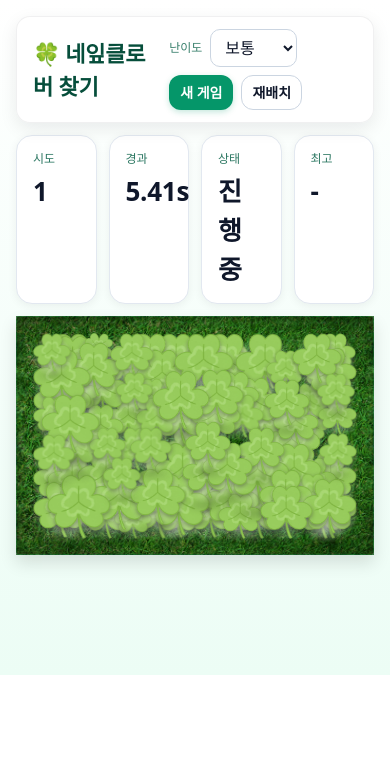
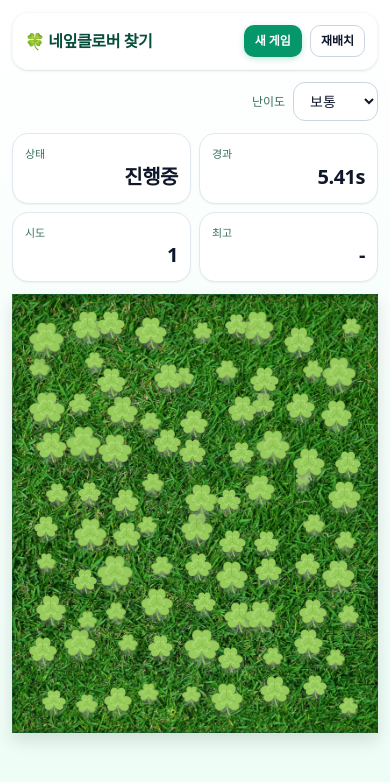
Before and after one commit to SeongYunHong/clover-game, a React (Vite) app: page / in a window 390 px wide. Shown: the top 782 px of the page. Built offline with nearby package versions, Linux system fonts and the light colour scheme.

Commit message:
반응형 추가 및 ui 개선

```diff
--- a/src/FourLeafCloverGame.jsx
+++ b/src/FourLeafCloverGame.jsx
@@ -2,21 +2,20 @@ import React, { useEffect, useRef, useState } from "react";
 import { createPortal } from "react-dom";
 
 /**
- * 🍀 Four-Leaf Clover Hunt — final polish
- * - Modal: body 포털 + 강제 배경(#clover-modal-card)으로 투명 문제 완전 차단
- * - Buttons: color/variant 지원 컴포넌트로 교체(emerald/sky/amber/rose/slate)
+ * 🍀 Four-Leaf Clover Hunt — fixed & responsive (Tailwind v3.4.17)
+ * - Fix: responsive size now uses board width (no window dependency in hot paths)
+ * - Fix: buttons wired (start / reshuffle) and compact on one row
+ * - Added small button styling token (data-size="xs")
+ * - Kept clean, self-contained CSS for .btn theme
  */
 
 // ---------- Config ----------
 const CONFIG = {
   padding: 16,
-  minSize: 36,
-  maxSize: 64,
   amount: { easy: 45, normal: 90, hard: 150, insane: 240 },
 };
 
 // ---------- Utils ----------
-const rand = (min, max) => Math.random() * (max - min) + min;
 const shuffle = (arr) => {
   const a = [...arr];
   for (let i = a.length - 1; i > 0; i--) {
@@ -40,6 +39,14 @@ function useMeasure() {
     return () => o.disconnect();
   }, []);
   return [ref, r];
+}
+
+// Choose clover size range based on **board width** for true responsiveness
+function sizeRangeByWidth(w) {
+  if (!w || w < 480) return [18, 36];      // phones
+  if (w < 768)        return [24, 48];      // small tablets
+  if (w < 1280)       return [28, 56];      // laptops
+  return [32, 64];                          // desktops/ultrawide
 }
 
 // ---------- Visual atoms ----------
@@ -74,61 +81,29 @@ function LightHalo({ w }) {
 }
 
 // ---------- Buttons ----------
-function Button({
-  children,
-  onClick,
-  color = "emerald",     // emerald | sky | amber | rose | slate
-  variant = "solid",     // solid | soft | outline | ghost
-  size = "md",           // sm | md | lg
-  className = "",
-}) {
-  const base =
-    "btn"; // 실제 스타일은 아래 <style>에 정의. 여기 className은 스코프 키만 역할.
-
-  // data-attribute로 테마 전달 (CSS에서 처리)
+function Button({ children, onClick, color = "emerald", variant = "solid", size = "xs", className = "" }) {
   return (
     <button
       onClick={onClick}
       data-color={color}
       data-variant={variant}
       data-size={size}
-      className={`${base} ${className}`}
+      className={`btn ${className}`}
     >
       {children}
     </button>
   );
 }
 
-
-// ---------- Stat Card ----------
-function StatCard({ title, value, hint }) {
-  return (
-    <div className="rounded-2xl bg-white border border-emerald-100 shadow-sm p-4 flex flex-col gap-2">
-      <div className="text-sm text-emerald-900/80">{title}</div>
-      <div className="text-3xl font-extrabold tracking-tight text-gray-900 tabular-nums">{value}</div>
-      {hint && <div className="text-[12px] text-gray-500">{hint}</div>}
-    </div>
-  );
-}
-
-// ---------- Portal Modal (강제 배경 규칙 포함) ----------
+// ---------- Portal Modal ----------
 function ModalAt({ open, anchor, children }) {
   if (!open) return null;
-
   const cx = anchor?.cx ?? window.innerWidth / 2;
   const cy = anchor?.cy ?? window.innerHeight / 2;
-
   return createPortal(
-    <div
-      id="clover-modal-root"
-      style={{ position: "fixed", inset: 0, zIndex: 2147483646, pointerEvents: "auto" }}
-    >
-      <div
-        style={{ position: "absolute", inset: 0, backgroundColor: "rgba(0,0,0,0.45)", backdropFilter: "blur(4px)" }}
-      />
-      <div
-        style={{ position: "absolute", left: cx, top: cy, transform: "translate(-50%, -50%)", zIndex: 2147483647 }}
-      >
+    <div id="clover-modal-root" style={{ position: "fixed", inset: 0, zIndex: 2147483646 }}>
+      <div style={{ position: "absolute", inset: 0, backgroundColor: "rgba(0,0,0,0.45)", backdropFilter: "blur(4px)" }} />
+      <div style={{ position: "absolute", left: cx, top: cy, transform: "translate(-50%, -50%)", zIndex: 2147483647 }}>
         {children}
       </div>
       <style>{`
@@ -186,45 +161,76 @@ export default function FourLeafCloverGame() {
 
   useEffect(() => {
     if (rect.width <= 0 || rect.height <= 0) return;
-    const pad = CONFIG.padding; const w = Math.max(0, rect.width - pad * 2); const h = Math.max(0, rect.height - pad * 2);
-    const cols = Math.ceil(Math.sqrt(count * (w / h))); const rows = Math.ceil(count / cols);
+    const pad = CONFIG.padding;
+    const w = Math.max(0, rect.width - pad * 2);
+    const h = Math.max(0, rect.height - pad * 2);
+
+    const cols = Math.ceil(Math.sqrt(count * (w / h)));
+    const rows = Math.ceil(count / cols);
     const cellW = w / cols, cellH = h / rows;
-    const cells = []; for (let r = 0; r < rows; r++) for (let c = 0; c < cols; c++) cells.push({ r, c });
+
+    const [minSize, maxSize] = sizeRangeByWidth(rect.width);
+
+    const cells = [];
+    for (let r = 0; r < rows; r++) for (let c = 0; c < cols; c++) cells.push({ r, c });
     const chosen = shuffle(cells).slice(0, count);
     const next = chosen.map((cell, i) => {
-      const size = Math.random() * (CONFIG.maxSize - CONFIG.minSize) + CONFIG.minSize;
-      const x0 = pad + cell.c * cellW; const y0 = pad + cell.r * cellH;
+      const size = Math.random() * (maxSize - minSize) + minSize;
+      const x0 = pad + cell.c * cellW;
+      const y0 = pad + cell.r * cellH;
       const x = Math.min(Math.max(x0 + Math.random() * (cellW * 0.6) + cellW * 0.2 - size / 2, pad), rect.width - pad - size);
       const y = Math.min(Math.max(y0 + Math.random() * (cellH * 0.6) + cellH * 0.2 - size / 2, pad), rect.height - pad - size);
-      return { id: i, x, y, size, isFour: false, rot: (Math.random() * 24) - 12 };
+      return { id: i, x, y, size, isFour: false, rot: Math.random() * 24 - 12 };
     });
-    const tIdx = Math.floor(Math.random() * next.length); next[tIdx].isFour = true; setTargetId(next[tIdx].id); setItems(next);
+    const tIdx = Math.floor(Math.random() * next.length);
+    next[tIdx].isFour = true;
+    setTargetId(next[tIdx].id);
+    setItems(next);
   }, [rect.width, rect.height, round, count]);
 
-  useEffect(() => { if (status === "idle" && rect.width > 0 && rect.height > 0) start(); }, [rect.width, rect.height]);
+  useEffect(() => {
+    if (status === "idle" && rect.width > 0 && rect.height > 0) start();
+  }, [rect.width, rect.height]);
 
-  function start() { setStatus("playing"); setStartAt(Date.now()); setElapsedMs(0); setRound((r) => r + 1); }
+  function start() {
+    setStatus("playing");
+    setStartAt(Date.now());
+    setElapsedMs(0);
+    setRound((r) => r + 1);
+  }
   function reshuffle() { setRound((r) => r + 1); }
   const ms = (n = 0) => (n / 1000).toFixed(2) + "s";
 
   function clickClover(it) {
-    if (status === "idle") start(); if (status !== "playing") return;
-    if (it.id === targetId) { const spent = Date.now() - startAt; setElapsedMs(spent); setStatus("success"); setBestMs((b) => (b == null ? spent : Math.min(b, spent))); }
-    else { setShakeKey(Date.now()); }
+    if (status === "idle") start();
+    if (status !== "playing") return;
+    if (it.id === targetId) {
+      const spent = Date.now() - startAt;
+      setElapsedMs(spent);
+      setStatus("success");
+      setBestMs((b) => (b == null ? spent : Math.min(b, spent)));
+    } else {
+      setShakeKey(Date.now());
+    }
   }
 
   return (
-    <div className="min-h-[80vh] w-full flex items-start justify-center p-4 sm:p-6 bg-gradient-to-b from-white to-emerald-50">
-      <div className="w-full max-w-6xl">
-        {/* Header */}
-          <div className="clover-ui">
-  {/* 헤더/툴바 */}
-  <div className="toolbar">
-    <h1 className="title">🍀 네잎클로버 찾기</h1>
-    <div className="controls">
-      <label className="label">난이도</label>
+    <div className="h-screen w-full flex items-start justify-center px-3 sm:px-4 md:px-6 pt-3 sm:pt-4 md:pt-6 pb-0 bg-gradient-to-b from-white to-emerald-50 overflow-hidden">
+      <div className="w-full max-w-[120rem] mx-auto space-y-3 sm:space-y-4">
+        {/* Toolbar */}
+        <div className="flex items-center justify-between gap-3 rounded-2xl border border-slate-100/70 bg-white/85 backdrop-saturate-[1.3] backdrop-blur-md shadow p-3 sm:p-4">
+          <h1 className="m-0 flex items-center gap-2 text-emerald-900 font-extrabold text-base sm:text-xl tracking-tight">🍀 네잎클로버 찾기</h1>
+          <div className="flex items-center gap-2">
+            <Button color="emerald" variant="solid" size="xs" className="h-8 px-3 text-xs whitespace-nowrap" onClick={start}>새 게임</Button>
+            <Button color="slate" variant="outline" size="xs" className="h-8 px-3 text-xs whitespace-nowrap" onClick={reshuffle}>재배치</Button>
+          </div>
+        </div>
+
+        {/* Controls */}
+        <div className="flex justify-end items-center gap-2">
+          <label className="text-[12px] sm:text-sm text-emerald-900/80">난이도</label>
           <select
-        className="select"
+            className="min-h-9 sm:min-h-10 px-3 py-2 rounded-xl border border-slate-300 bg-white text-slate-900 text-sm sm:text-base"
             value={difficulty}
             onChange={(e) => setDifficulty(e.target.value)}
           >
@@ -233,32 +239,41 @@ export default function FourLeafCloverGame() {
             <option value="hard">어려움</option>
             <option value="insane">극악</option>
           </select>
+        </div>
 
-      <Button color="emerald" variant="solid" size="sm" onClick={start}>새 게임</Button>
-      <Button color="slate"   variant="outline" size="sm" onClick={reshuffle}>재배치</Button>
+        {/* Stats */}
+        <div className="grid grid-cols-2 sm:grid-cols-4 gap-2 sm:gap-3" role="group" aria-label="게임 통계" >
+          <div className="bg-white border border-slate-200 rounded-2xl shadow-sm p-3 sm:p-4">
+            <div className="text-[11px] sm:text-xs text-emerald-900/80">상태</div>
+            <div className="text-xl sm:text-2xl lg:text-3xl font-extrabold tracking-tight text-slate-900 tabular-nums text-right">{status === "playing" ? "진행중" : status === "success" ? "성공" : "대기"}</div>
+          </div>
+          <div className="bg-white border border-slate-200 rounded-2xl shadow-sm p-3 sm:p-4">
+            <div className="text-[11px] sm:text-xs text-emerald-900/80">경과</div>
+            <div className="text-xl sm:text-2xl lg:text-3xl font-extrabold tracking-tight text-slate-900 tabular-nums text-right">{ms(elapsedMs)}</div>
+          </div>
+          <div className="bg-white border border-slate-200 rounded-2xl shadow-sm p-3 sm:p-4">
+            <div className="text-[11px] sm:text-xs text-emerald-900/80">시도</div>
+            <div className="text-xl sm:text-2xl lg:text-3xl font-extrabold tracking-tight text-slate-900 tabular-nums text-right">{round}</div>
+          </div>
+          <div className="bg-white border border-slate-200 rounded-2xl shadow-sm p-3 sm:p-4">
+            <div className="text-[11px] sm:text-xs text-emerald-900/80">최고</div>
+            <div className="text-xl sm:text-2xl lg:text-3xl font-extrabold tracking-tight text-slate-900 tabular-nums text-right">{bestMs == null ? "-" : ms(bestMs)}</div>
           </div>
         </div>
-
-  {/* 통계 카드 */}
-  <div className="stats">
-    <div className="card hide-sm"><div className="card-title">시도</div><div className="card-value">{round}</div></div>
-    <div className="card"><div className="card-title">경과</div><div className="card-value">{ms(elapsedMs)}</div></div>
-    <div className="card"><div className="card-title">상태</div><div className="card-value">{status==='playing'?'진행중':status==='success'?'성공':'대기'}</div></div>
-    <div className="card"><div className="card-title">최고</div><div className="card-value">{bestMs==null?'-':ms(bestMs)}</div></div>
-  </div>
-</div>
-
 
         {/* Board */}
         <div
           ref={boardRef}
           role="application"
           aria-label="네잎클로버 보드"
-          className="relative w-full aspect-[3/2] overflow-hidden select-none border border-emerald-900/40 shadow-[inset_0_2px_10px_rgba(0,0,0,0.35),0_8px_16px_rgba(0,0,0,0.12)]"
+          className="relative w-full overflow-hidden select-none border border-emerald-900/40 shadow-[inset_0_2px_10px_rgba(0,0,0,0.35),0_8px_16px_rgba(0,0,0,0.12)] aspect-[5/6] sm:aspect-[3/2] md:aspect-[16/9] xl:aspect-[21/9]"
           style={{ backgroundImage: `url(${grassUrl})`, backgroundSize: "cover", backgroundPosition: "center" }}
         >
-          <div className="pointer-events-none absolute inset-0" style={{ background: "radial-gradient(ellipse at center, rgba(0,0,0,0) 55%, rgba(0,0,0,0.35) 100%)" }} />
-          <div key={shakeKey} className="absolute inset-0" style={{ animation: shakeKey ? "clover-shake 160ms ease-in-out" : undefined }} aria-hidden />
+          <div
+            key={shakeKey}
+            className="absolute inset-0 motion-safe:animate-[clover-shake_160ms_ease-in-out]"
+            aria-hidden
+          />
 
           {items.map((it) => (
             <div key={it.id} className="absolute" style={{ left: it.x, top: it.y }}>
@@ -266,10 +281,17 @@ export default function FourLeafCloverGame() {
               <GroundShadow w={it.size} />
               <button
                 onClick={() => clickClover(it)}
-                className="group relative outline-none focus-visible:ring-2 focus-visible:ring-emerald-300 rounded-xl active:scale-95 bg-transparent border-0 p-0 appearance-none cursor-pointer"
+                className="group relative outline-none focus-visible:ring-2 focus-visible:ring-emerald-300 rounded-xl active:scale-95 bg-transparent border-0 p-0 appearance-none cursor-pointer touch-manipulation"
                 aria-label={it.isFour ? "네잎 클로버" : "세잎 클로버"}
               >
-                <img src={it.isFour ? fourUrl : threeUrl} alt="clover" width={it.size} height={it.size} className="pointer-events-none select-none transform transition-transform duration-150 will-change-transform group-hover:scale-110 group-hover:-rotate-2" style={{ filter: "drop-shadow(0 2px 2px rgba(0,0,0,0.35))", imageRendering: "auto" }} />
+                <img
+                  src={it.isFour ? fourUrl : threeUrl}
+                  alt="clover"
+                  width={it.size}
+                  height={it.size}
+                  className="pointer-events-none select-none transform transition-transform duration-150 will-change-transform group-hover:scale-110 group-hover:-rotate-2"
+                  style={{ filter: "drop-shadow(0 2px 2px rgba(0,0,0,0.35))", imageRendering: "auto" }}
+                />
                 <span className="pointer-events-none absolute inset-0 rounded-xl ring-2 ring-emerald-300/0 group-hover:ring-emerald-300/70 transition" />
               </button>
             </div>
@@ -278,82 +300,37 @@ export default function FourLeafCloverGame() {
 
         {/* Success Modal (board center) */}
         <ModalAt open={status === "success"} anchor={anchor}>
-          <div id="clover-modal-card" style={{ width: "min(85vw, 360px)", padding: 24, textAlign: "center", position: "relative", isolation: "isolate", opacity: 1 }}>
-            <div style={{ color: "#047857", fontSize: 12, marginBottom: 8 }}>기록</div>
-            <div style={{ color: "#065f46", fontWeight: 800, fontSize: 28, margin: "8px 0 16px" }}>{ms(elapsedMs)}</div>
-            <div style={{ display: "flex", justifyContent: "center", gap: 8 }}>
-              <Button color="emerald" variant="solid" onClick={start}>다시 도전</Button>
-              <Button color="slate" variant="soft" onClick={() => setStatus("idle")}>닫기</Button>
+          <div id="clover-modal-card" className="relative isolate opacity-100" style={{ width: "min(92vw, 380px)", padding: 20, textAlign: "center" }}>
+            <div className="text-emerald-700 text-xs mb-2">기록</div>
+            <div className="text-emerald-800 font-extrabold text-2xl sm:text-3xl my-2">{ms(elapsedMs)}</div>
+            <div className="flex justify-center gap-2 sm:gap-3 mt-2">
+              <Button color="emerald" variant="solid" className="min-h-10 px-4 text-sm" onClick={start}>다시 도전</Button>
+              <Button color="slate" variant="soft" className="min-h-10 px-4 text-sm" onClick={() => setStatus("idle")}>닫기</Button>
             </div>
           </div>
         </ModalAt>
 
+        {/* Keyframes + Button theme */}
         <style>{`
           @keyframes clover-shake {0%{transform:translate3d(0,0,0)}25%{transform:translate3d(-4px,0,0)}50%{transform:translate3d(4px,0,0)}75%{transform:translate3d(-3px,0,0)}100%{transform:translate3d(0,0,0)}}
-        `}</style>
 
-        <style>{`
-/* ---- 스코프: 상단 UI 전용 (Tailwind 없이도 동작) ---- */
-.clover-ui { margin-bottom: 12px; }
-.clover-ui .toolbar{
-  display:flex; justify-content:space-between; align-items:center; gap:12px;
-  padding:12px 16px; border-radius:14px; background:rgba(255,255,255,.85);
-  backdrop-filter:saturate(130%) blur(6px);
-  border:1px solid rgba(2,6,23,.06); box-shadow:0 6px 18px rgba(2,6,23,.08);
-}
-.clover-ui .title{margin:0;display:flex;align-items:center;gap:8px;color:#064e3b;font-weight:800;font-size:22px;letter-spacing:-.01em}
-.clover-ui .controls{display:flex;align-items:center;gap:8px;flex-wrap:wrap}
-.clover-ui .label{font-size:12px;color:#065f46;opacity:.8}
-.clover-ui .select{
-  appearance:auto; padding:6px 10px; border-radius:10px; background:#fff;
-  border:1px solid #cbd5e1; color:#0f172a;
-}
-.clover-ui .stats{
-  display:grid; grid-template-columns:repeat(4,minmax(0,1fr)); gap:12px; margin-top:12px;
-}
-.clover-ui .card{
-  background:#fff; border:1px solid #e2e8f0; border-radius:16px;
-  box-shadow:0 2px 10px rgba(2,6,23,.06); padding:14px 16px;
-}
-.clover-ui .card-title{font-size:12px;color:#065f46;opacity:.85;margin-bottom:4px}
-.clover-ui .card-value{font-size:26px;font-weight:900;color:#0f172a;letter-spacing:-.01em}
-.clover-ui .card-value.small{font-size:14px;font-weight:700;color:#134e4a}
-
-/* ---- 버튼 테마 (data-* 속성으로 제어) ---- */
-.btn{
-  border-radius:12px; padding:8px 12px; font-weight:700; cursor:pointer;
-  transition:transform .12s ease, box-shadow .2s ease, background .2s ease, color .2s ease, border .2s ease;
-  border:1px solid transparent; user-select:none;
-}
+          .btn{ border-radius:12px; padding:8px 12px; font-weight:700; cursor:pointer; transition:transform .12s ease, box-shadow .2s ease, background .2s ease, color .2s ease, border .2s ease; border:1px solid transparent; user-select:none; }
           .btn:active{ transform:scale(.96); }
-
-/* size */
-.btn[data-size="sm"]{ padding:6px 10px; font-size:14px; }
-.btn[data-size="lg"]{ padding:10px 14px; font-size:17px; }
+          .btn[data-size="xs"]{ padding:4px 10px; font-size:12px; line-height:1; border-radius:10px; }
 
           /* solid */
           .btn[data-variant="solid"][data-color="emerald"]{ background:#059669; color:#fff; box-shadow:0 2px 6px rgba(5,150,105,.24); }
           .btn[data-variant="solid"][data-color="emerald"]:hover{ background:#047857; }
-.btn[data-variant="solid"][data-color="sky"]{ background:#0284c7; color:#fff; }
-.btn[data-variant="solid"][data-color="amber"]{ background:#f59e0b; color:#111827; }
-.btn[data-variant="solid"][data-color="rose"]{ background:#e11d48; color:#fff; }
-.btn[data-variant="solid"][data-color="slate"]{ background:#334155; color:#fff; }
 
           /* outline */
           .btn[data-variant="outline"][data-color="slate"]{ border-color:#cbd5e1; color:#0f172a; background:#fff; }
           .btn[data-variant="outline"][data-color="slate"]:hover{ background:#f8fafc; }
-.btn[data-variant="outline"][data-color="emerald"]{ border-color:#86efac; color:#065f46; background:#fff; }
-.btn[data-variant="outline"][data-color="emerald"]:hover{ background:#ecfdf5; }
 
           /* soft */
           .btn[data-variant="soft"][data-color="slate"]{ background:#f1f5f9; color:#0f172a; border-color:#e2e8f0; }
           .btn[data-variant="soft"][data-color="slate"]:hover{ background:#e2e8f0; }
           .btn[data-variant="soft"][data-color="emerald"]{ background:#d1fae5; color:#065f46; border-color:#a7f3d0; }
           .btn[data-variant="soft"][data-color="emerald"]:hover{ background:#a7f3d0; }
-
-/* ghost */
-.btn[data-variant="ghost"][data-color="emerald"]{ color:#065f46; }
-.btn[data-variant="ghost"][data-color="emerald"]:hover{ background:#ecfdf5; }
         `}</style>
       </div>
     </div>
```
Lines whose indentation alone changed are shown as unchanged.
